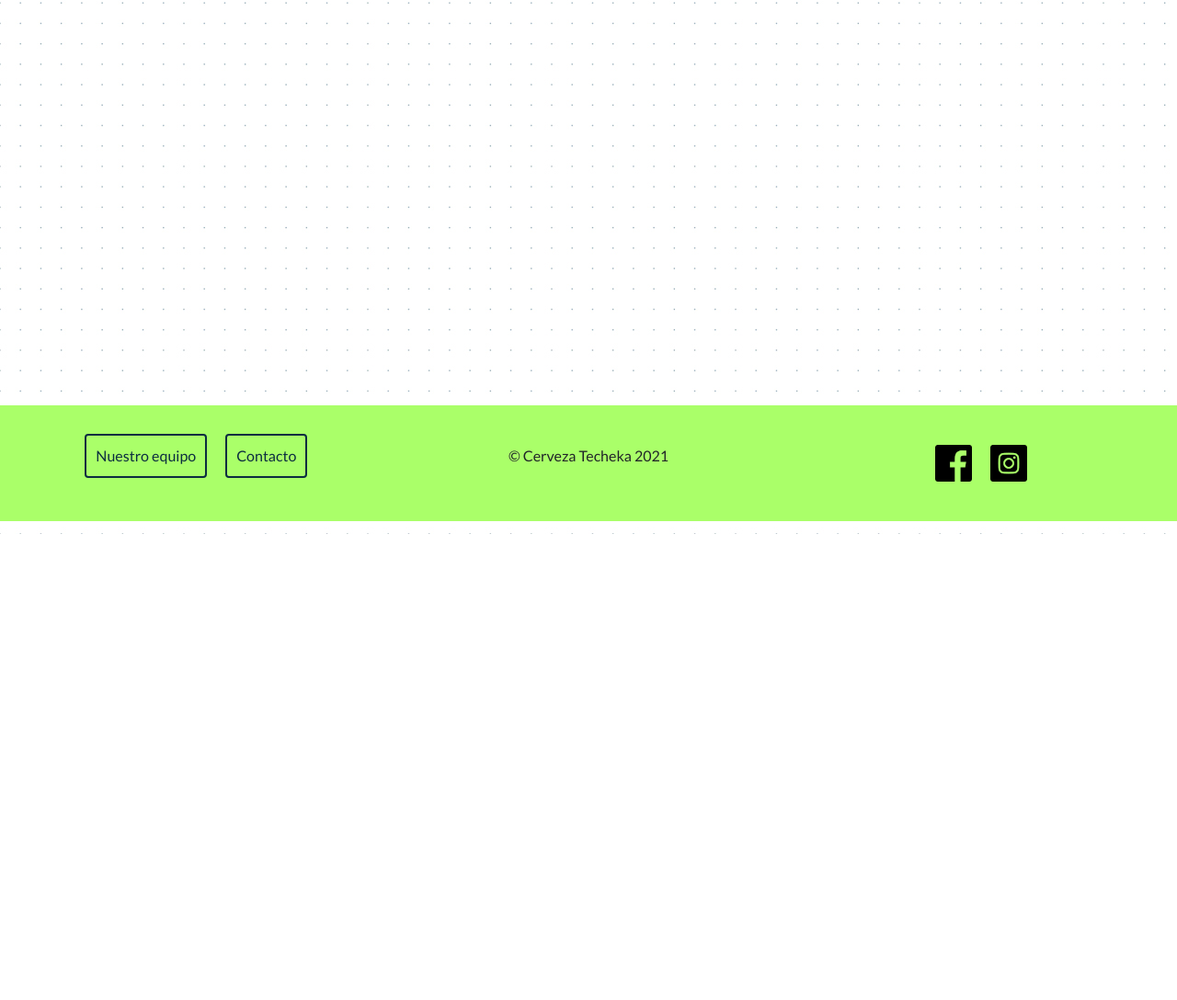
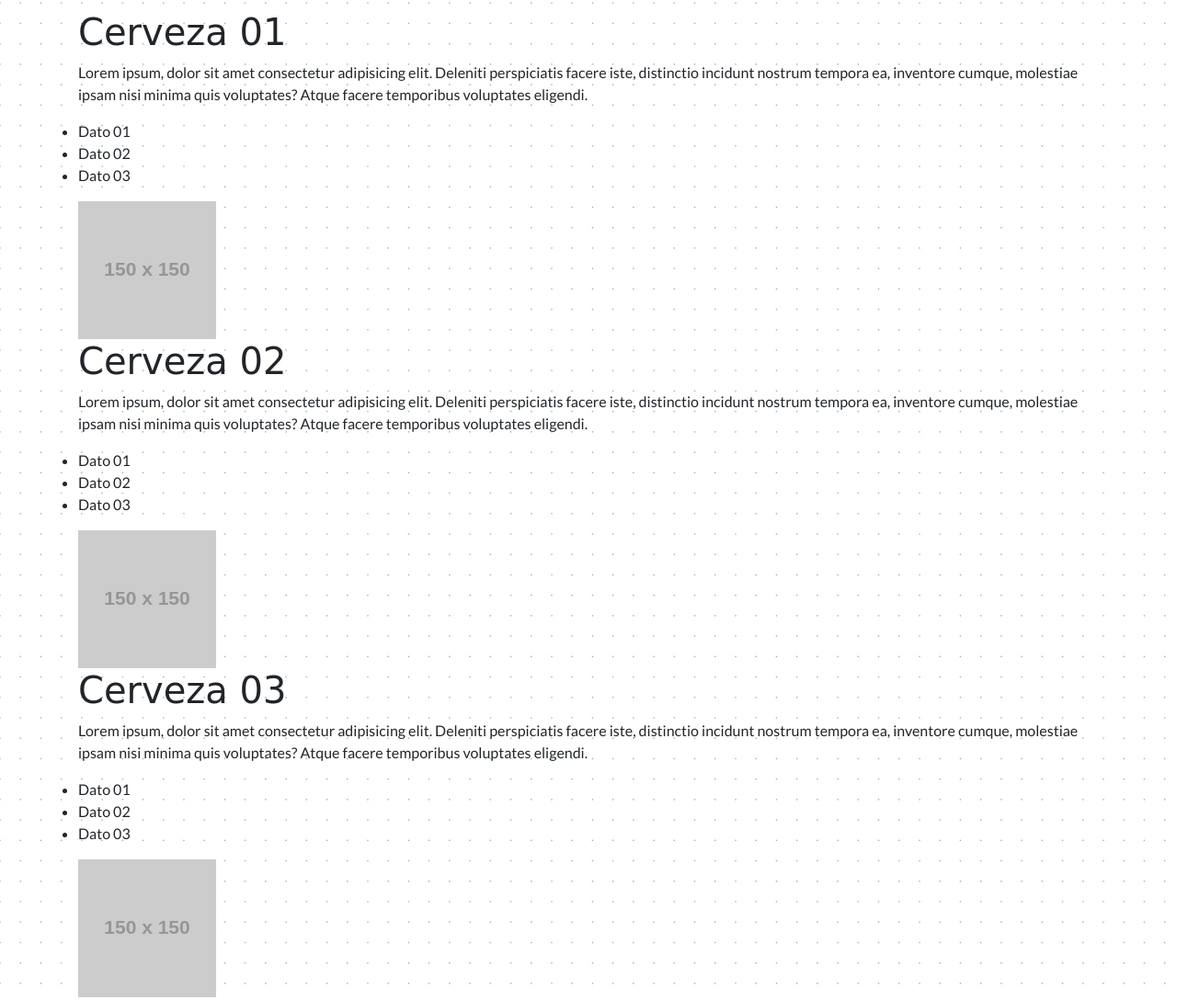
Before and after one commit to SebaZauberer/CervezaTecheka-Olate, a website: page catalogo.html in a window 1280 px wide. Shown: the part 219-1307 px from the top of the page at 92% size. Before the commit the page ends 800 px from the top, so only its background shows below. Drawn offline with nearby package versions, Linux system fonts and the light colour scheme; placeholder pictures from the web are drawn by us; a web font is replaced by a local one.

Commit message:
modifique los padding del <main>

```diff
--- a/catalogo.html
+++ b/catalogo.html
@@ -70,11 +70,49 @@
   </header>
 
   <!-- Contenido -->
-  <main class="pt-5">
+  <main class="py-5">
     <div class="container">
       <div class="row">
         <div class="col-12">
           <h1 class="mb-4">Nuestras cervezas</h1>
+          <section id="catalogoCervezas">
+            <article class="cervezaTexto">
+              <h2>Cerveza 01</h2>
+              <p>Lorem ipsum, dolor sit amet consectetur adipisicing elit. Deleniti perspiciatis facere iste, distinctio incidunt nostrum tempora ea, inventore cumque, molestiae ipsam nisi minima quis voluptates? Atque facere temporibus voluptates eligendi.</p>
+            </article>
+            <article class="cervezaDatos">
+              <ul>
+                <li>Dato 01</li>
+                <li>Dato 02</li>
+                <li>Dato 03</li>
+              </ul>
+            </article>
+            <article class="cervezaFoto"><img src="https://via.placeholder.com/150" alt="cerveza"></article>
+            <article class="cervezaTexto">
+              <h2>Cerveza 02</h2>
+              <p>Lorem ipsum, dolor sit amet consectetur adipisicing elit. Deleniti perspiciatis facere iste, distinctio incidunt nostrum tempora ea, inventore cumque, molestiae ipsam nisi minima quis voluptates? Atque facere temporibus voluptates eligendi.</p>
+            </article>
+            <article class="cervezaDatos">
+              <ul>
+                <li>Dato 01</li>
+                <li>Dato 02</li>
+                <li>Dato 03</li>
+              </ul>
+            </article>
+            <article class="cervezaFoto"><img src="https://via.placeholder.com/150" alt="cerveza"></article>
+            <article class="cervezaTexto">
+              <h2>Cerveza 03</h2>
+              <p>Lorem ipsum, dolor sit amet consectetur adipisicing elit. Deleniti perspiciatis facere iste, distinctio incidunt nostrum tempora ea, inventore cumque, molestiae ipsam nisi minima quis voluptates? Atque facere temporibus voluptates eligendi.</p>
+            </article>
+            <article class="cervezaDatos">
+              <ul>
+                <li>Dato 01</li>
+                <li>Dato 02</li>
+                <li>Dato 03</li>
+              </ul>
+            </article>
+            <article class="cervezaFoto"><img src="https://via.placeholder.com/150" alt="cerveza"></article>
+          </section>
         </div>
       </div>
     </div>
```
Also changed, not shown: 404.html (+1 -1 lines), contacto.html (+1 -1 lines), encuentranos.html (+1 -1 lines).
